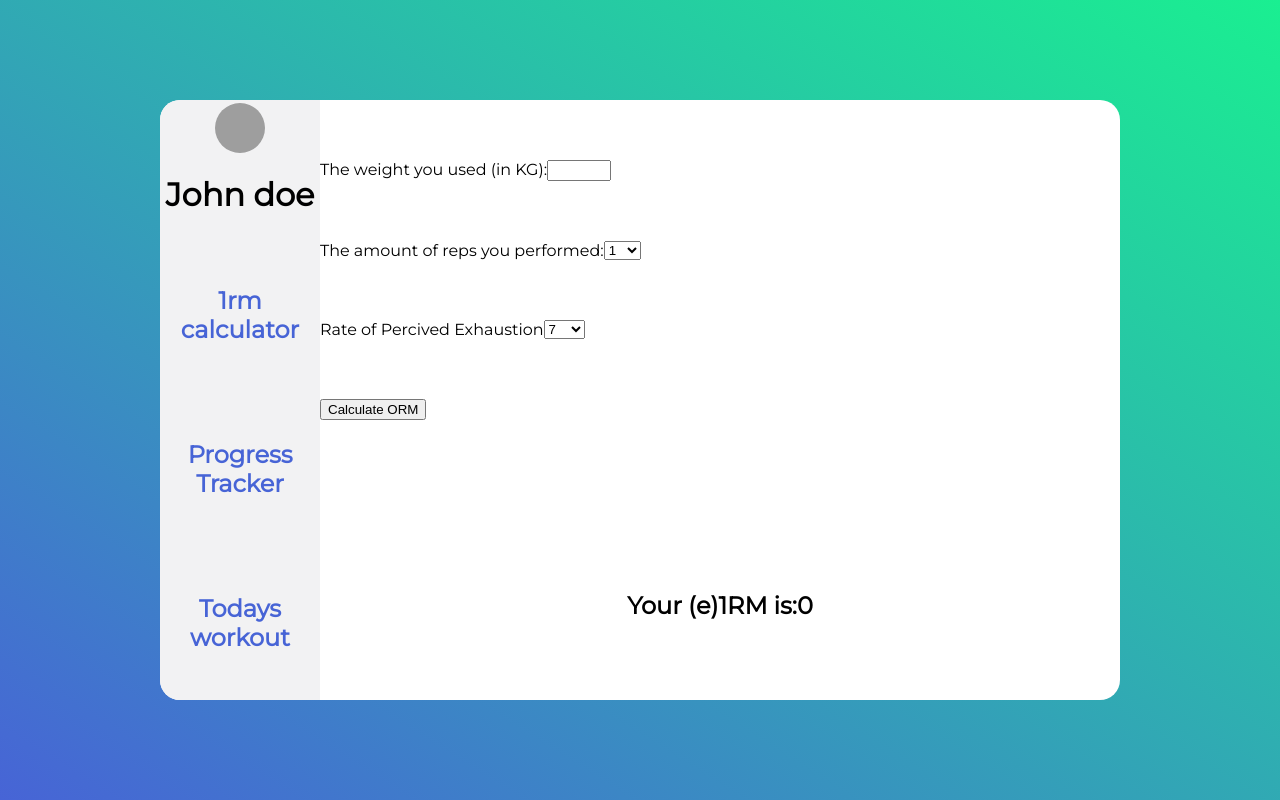
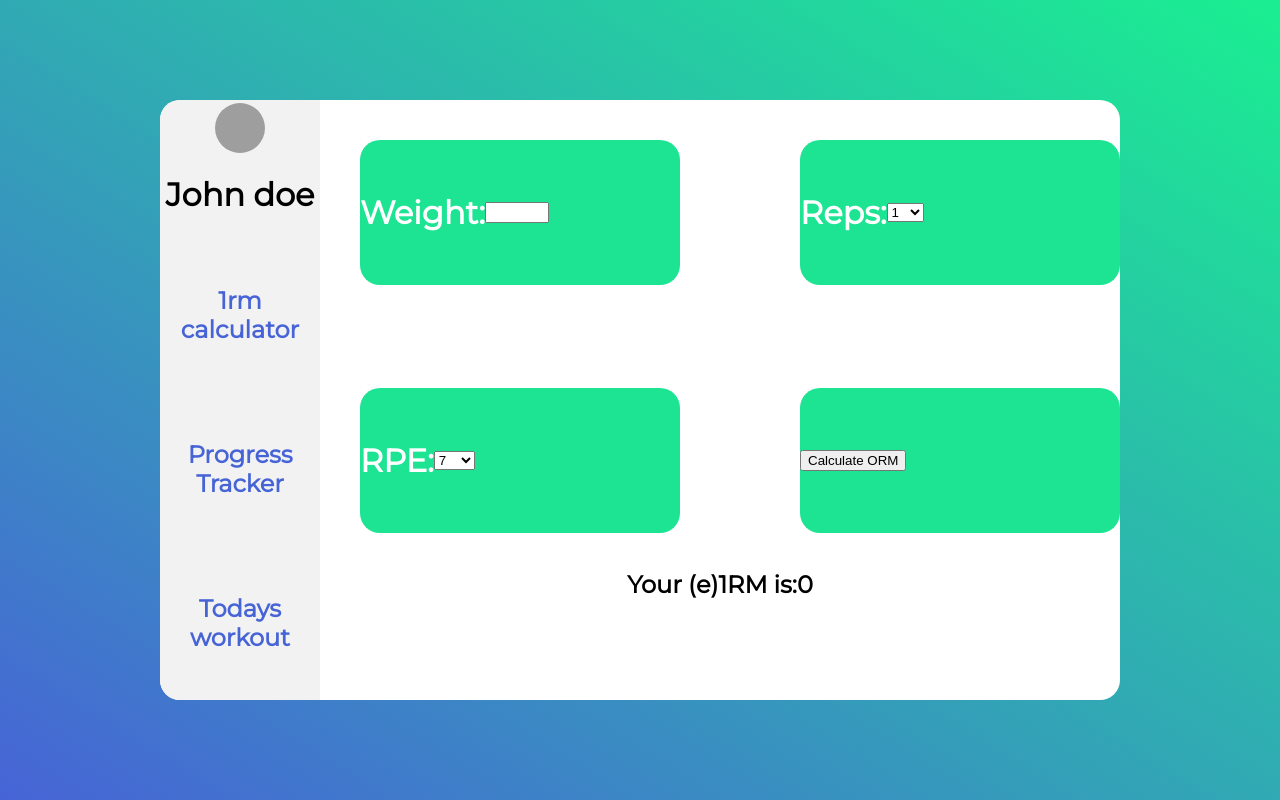
Before and after one commit to Sir-Martin-Esq-III/gym-app, a React (Create React App) app: page / in a window 1280 px wide. Both pictures are taken after a click on the item "1rm calculator". Built offline with nearby package versions, Linux system fonts and the light colour scheme; grey boxes are pictures that could not be loaded.

Commit message:
Slight change to ORM css

```diff
--- a/src/common/content/ORM/oneRepMaxCalc.js
+++ b/src/common/content/ORM/oneRepMaxCalc.js
@@ -32,14 +32,14 @@ export default function OneRepMaxCalc(){
         <div>
         <form onSubmit={submitHandler}>
             <section>
-                <label for="weight">The weight you used (in KG): </label>
+                <label for="weight">Weight: </label>
                 <input type ="number" min="1" max="500" id="weight" name="weight" onChange={(event)=>setCurrentWeight(Number(event.target.value))}></input>
 
             </section>
 
             {/*Is there not a better way to do this? */}
             <section>
-            <label for="reps">The amount of reps you performed:</label>
+            <label for="reps">Reps:</label>
             <select type ="reps" id="reps" name="reps" onChange={(event)=>setReps(event.target.value)}>
                 <option value="1">1</option>
                 <option value="2">2</option>
@@ -56,7 +56,7 @@ export default function OneRepMaxCalc(){
             </section>
 
             <section>
-            <label for="rpe"><span>R</span>ate of <span>P</span>ercived <span>E</span>xhaustion</label>
+            <label for="rpe">RPE: </label>
             <select type ="rpe" id="rpe" name="rpe" onChange={(event)=>setRpe(event.target.value)}>
                 <option value="7">7     </option>
                 <option value="7.5">7.5 </option>
@@ -69,14 +69,15 @@ export default function OneRepMaxCalc(){
             </select>
 
             </section>
-            <section>
-            <input type="submit" value ="Calculate ORM"></input>
+            <section id="button">
+            <input type="submit" id="button"value ="Calculate ORM"></input>
             </section>
             <p className="Error message">{error}</p>
-            <h2>Your (e)1RM is:{orm}</h2>
+
 
 
         </form>
+        <h2>Your (e)1RM is:{orm}</h2>
 
 
         </div>
--- a/src/common/content/ORM/style.css
+++ b/src/common/content/ORM/style.css
@@ -6,22 +6,50 @@ div {
 }
 
 div form {
-  display: -webkit-box;
-  display: -ms-flexbox;
-  display: flex;
-  -webkit-box-orient: vertical;
-  -webkit-box-direction: normal;
-      -ms-flex-direction: column;
-          flex-direction: column;
+  display: -ms-grid;
+  display: grid;
   -webkit-box-pack: space-evenly;
       -ms-flex-pack: space-evenly;
           justify-content: space-evenly;
-  height: 100%;
+  -ms-grid-columns: 50% 50%;
+      grid-template-columns: 50% 50%;
+  -ms-grid-rows: 50% 50%;
+      grid-template-rows: 50% 50%;
+  height: 75%;
+  grid-gap: 5%;
 }
 
 div form section {
   display: -webkit-box;
   display: -ms-flexbox;
   display: flex;
+  -webkit-box-orient: horizontal;
+  -webkit-box-direction: normal;
+      -ms-flex-direction: row;
+          flex-direction: row;
+  -webkit-box-align: center;
+      -ms-flex-align: center;
+          align-items: center;
+  background-color: #1CE493;
+  border-radius: 20px;
+  margin: 10%;
+  font-size: 2em;
+  color: white;
+  font-weight: 700;
+}
+
+div form section input [type=submit] {
+  width: 100%;
+  height: 100%;
+  border: 0px;
+  border-radius: 20px;
+  background-color: transparent;
+  font-size: 1em;
+  color: white;
+  font-weight: 700;
+}
+
+div form section section:nth-child(2), div form section section:nth-child(3) {
+  background-color: #4764D6;
 }
 /*# sourceMappingURL=style.css.map */
--- a/src/common/content/ORM/style.scss
+++ b/src/common/content/ORM/style.scss
@@ -9,18 +9,43 @@ div{
     height: 100%;
     text-align: center;
     form{
-        display: flex;
-        flex-direction: column;
+
+        display: grid;
         justify-content: space-evenly;
-        height: 100%;
+        grid-template-columns: 50% 50%;
+        grid-template-rows: 50% 50%;
+        height: 75%;
+        grid-gap: 5%;
         section{
             display: flex;
-            input{
-            }
+            flex-direction: row;
+            align-items: center;
+            background-color: #1CE493;
+            border-radius: 20px;
+            margin: 10%;
+            font-size: 2em;
+            color: white;
+            font-weight: 700;
+            input  [type=submit] {
+
+                    width: 100%;
+                    height: 100%;
+                    border: 0px;
+                    border-radius: 20px;
+                    background-color: transparent;
+                    font-size: 1em;
+                    color: white;
+                    font-weight: 700;
+
             select{
                 option{
 
                 }
-            }}
+            }
+        }
+        section:nth-child(2),section:nth-child(3){
+            background-color: #4764D6;
+        }
     }
 }
+}
```
Also changed, not shown: 1 other file (tests, documents, lock files or other folders).
